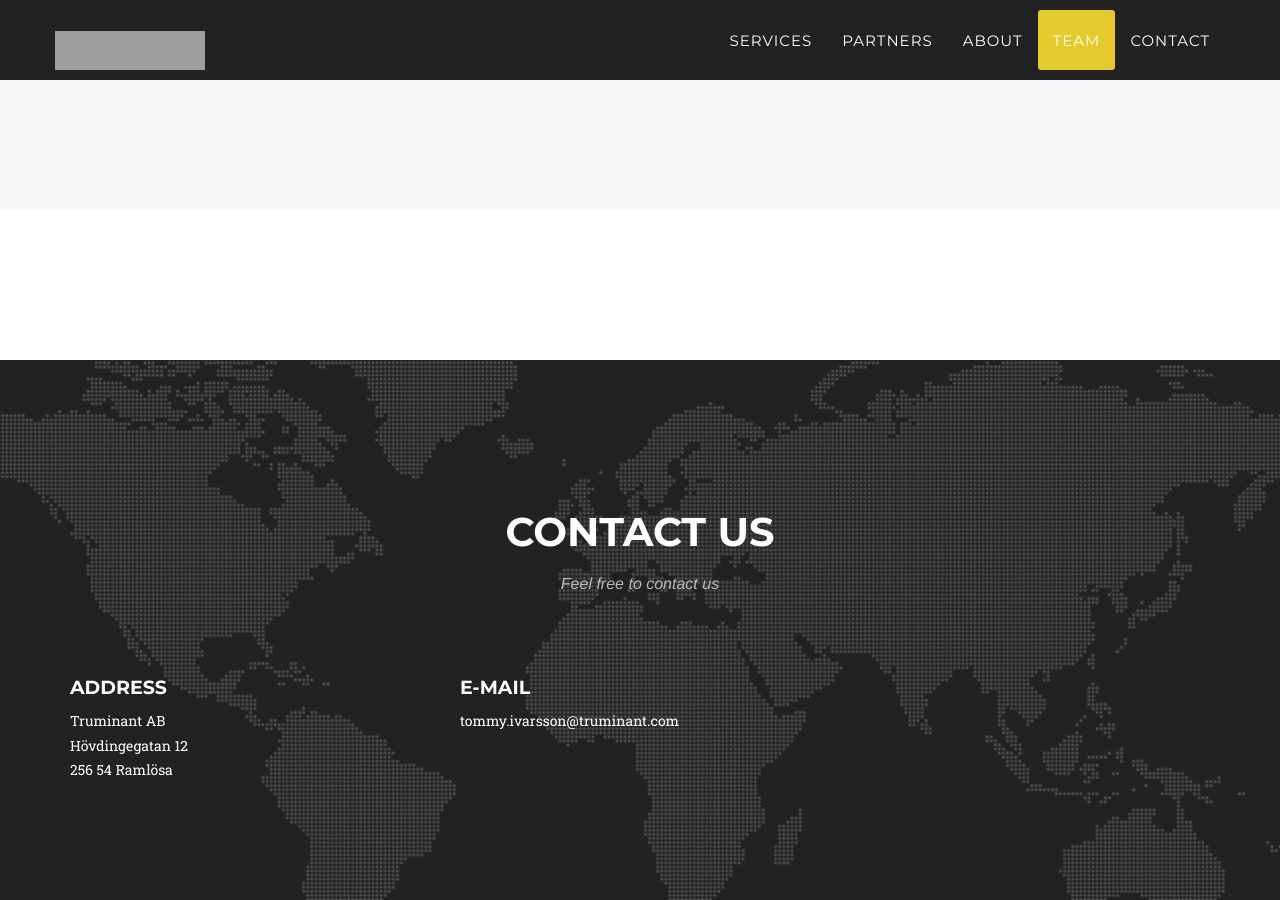
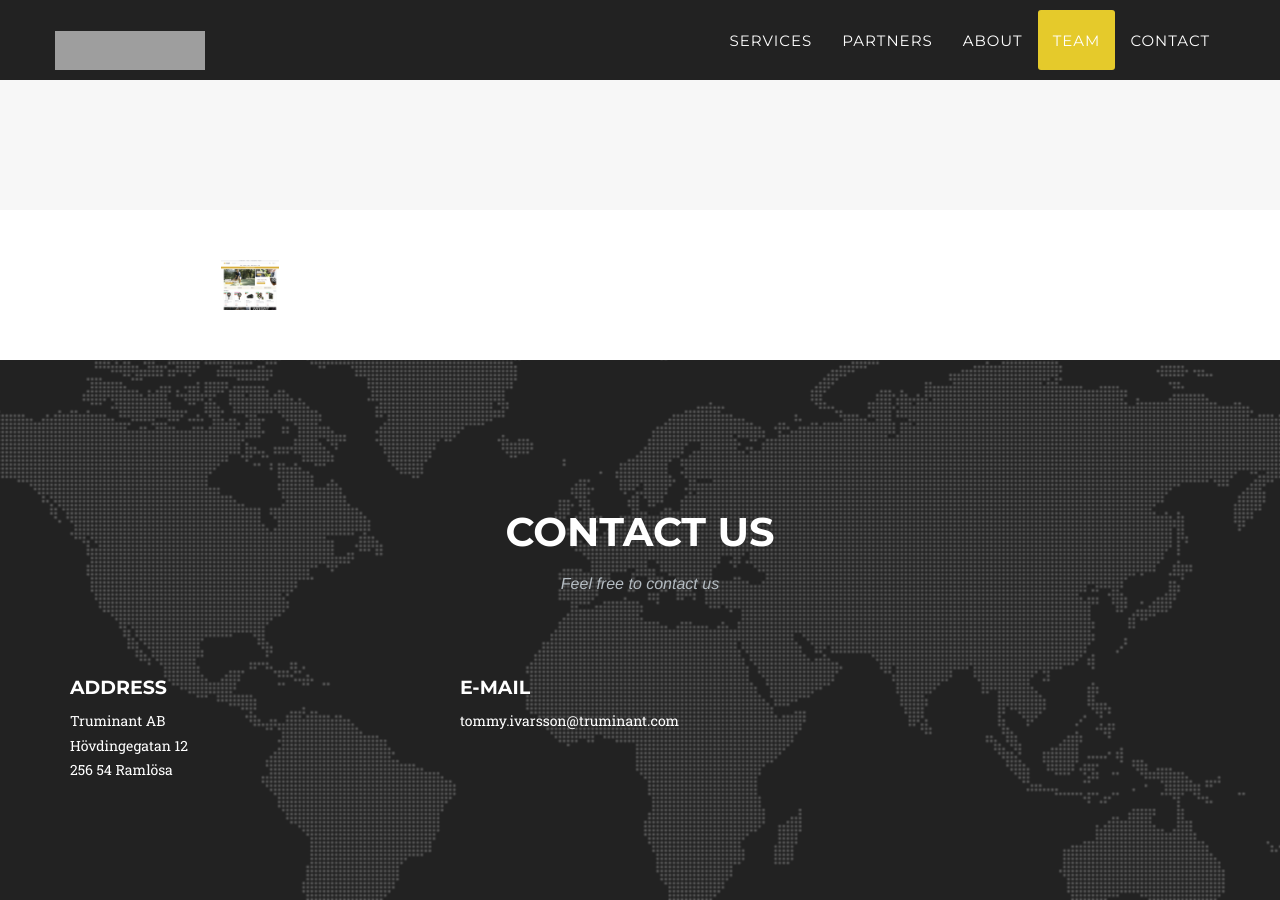
Before and after one commit to Truminant/truminant.github.io, a Jekyll site: the page built from index.html, in a window 1280 px wide and 900 px high, scrolled down 3631 px. Built offline with Jekyll 4.4.1, drawn with Linux system fonts in a browser that asks for light colours; some web fonts are replaced; grey boxes are pictures that could not be loaded.

Commit message:
Add image of Ongoal

```diff
--- a/_includes/clients.html
+++ b/_includes/clients.html
@@ -4,7 +4,8 @@
         <div class="row">
             <div class="col-md-4 col-sm-6">
                 <a href="http://www.ongoal.se">
-                    <img src="" style="height:50px;" class="img-responsive img-centered" alt="">
+                    <img src="img/portfolio/ongoal.jpg" style="height:50px;" class="img-responsive img-centered"
+                        alt="Ongoal">
                 </a>
             </div>
         </div>
```
Also changed, not shown: img/portfolio/dreams-thumbnail.png (deleted), img/portfolio/dreams.png (deleted), img/portfolio/escape-thumbnail.png (deleted), img/portfolio/escape.png (deleted), img/portfolio/golden-thumbnail.png (deleted), img/portfolio/golden.png (deleted), img/portfolio/ongoal.jpg (added), img/portfolio/startup-framework-thumbnail.png (deleted), img/portfolio/startup-framework.png (deleted), img/portfolio/treehouse-thumbnail.png (deleted), img/portfolio/treehouse.png (deleted).
